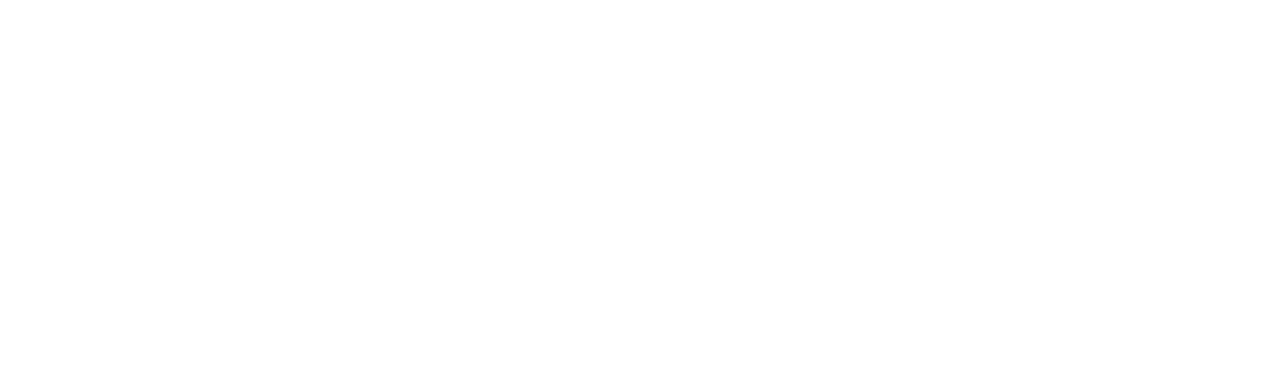
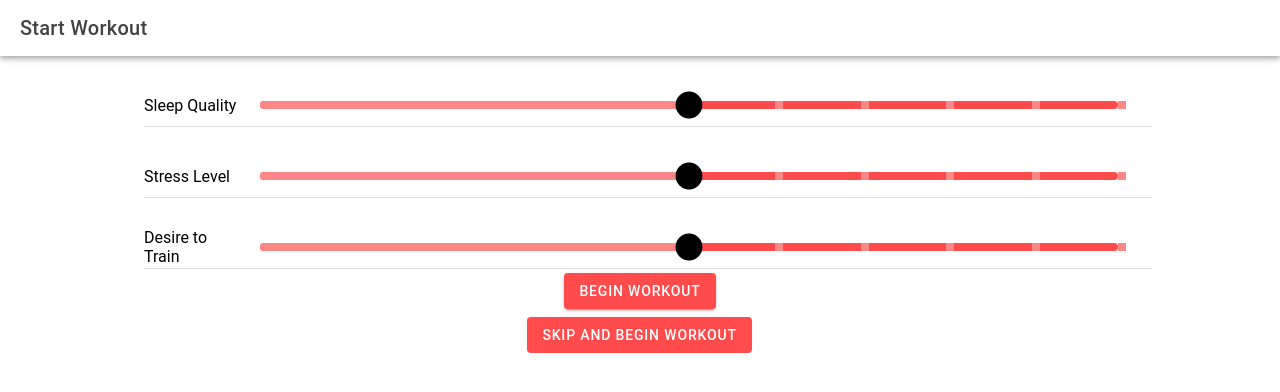
Before and after one commit to CSE437s/semester-project-group-8, a React (Vite) app in the folder LiftingApp/: page /StartWorkout in a window 1280 px wide. Shown: the top 392 px of the page. Built offline with nearby package versions, Linux system fonts and the light colour scheme.

Commit message:
start workout form basics

```diff
--- a/LiftingApp/src/App.tsx
+++ b/LiftingApp/src/App.tsx
@@ -17,6 +17,7 @@ import Tab2 from './pages/Tab2';
 import Tab3 from './pages/Tab3';
 import Login from './pages/Login';
 import SignUp from './pages/Signup';
+import Workout from './pages/Workout';
 
 /* Core CSS required for Ionic components to work properly */
 import '@ionic/react/css/core.css';
@@ -46,6 +47,7 @@ const App: React.FC = () => (
         <Route exact path="/" component={Homepage} />
         <Route exact path="/Login" component={Login} />
         <Route exact path="/Signup" component={SignUp} />
+        <Route exact path="/StartWorkout" component={Workout} />
       </IonRouterOutlet>
 
       {/* <IonTabs>
--- a/LiftingApp/src/components/LoginForm.css
+++ b/LiftingApp/src/components/LoginForm.css
@@ -16,6 +16,11 @@ ion-content {
     padding: 20px;
 }
 
+.login-form ion-button {
+    --background: #ff4b4b;
+    color: white;
+}
+
 .login-form .ion-item {
     width: 100%;
     max-width: 500px;
--- /dev/null
+++ b/LiftingApp/src/components/StartWorkout.css
@@ -0,0 +1,33 @@
+ion-content {
+    display: flex;
+    justify-content: center;
+    align-items: center;
+}
+
+.workout-form {
+    display: flex;
+    align-items: center;
+    flex-direction: column;
+    justify-content: center;
+}
+
+.workout-range {
+    width: 80%;
+}
+
+ion-range {
+    --bar-background: #ff4b4b;
+    --bar-background-active: #fc8787;
+    --bar-height: 8px;
+    --bar-border-radius: 8px;
+    --knob-background: black;
+    --knob-size: 40px;
+    --pin-background: black;
+    --pin-color: #ffffff;
+
+  }
+
+  .workout-form ion-button {
+    --background: #ff4b4b;
+    color: white;
+}
--- /dev/null
+++ b/LiftingApp/src/components/StartWorkout.tsx
@@ -0,0 +1,37 @@
+import React, { useState } from 'react';
+import { IonRange, IonInput, IonButton, IonItem, IonLabel } from '@ionic/react';
+import { useNavigation } from '../hooks/useNavigation';
+import './StartWorkout.css';
+
+
+function StartWorkout() {
+    return(
+
+        <form className='workout-form'>
+            <IonItem className='workout-range'>
+                <IonRange label-placement="fixed" label="Sleep Quality"
+                ticks={true} snaps={true} pin={true} min={0} max={10} value={5}></IonRange>
+            </IonItem>
+
+            <IonItem className='workout-range'>
+                <IonRange label-placement="fixed" label="Stress Level"
+                ticks={true} snaps={true} pin={true} min={0} max={10} value={5}></IonRange>
+            </IonItem>
+
+            <IonItem className='workout-range'>
+                <IonRange label-placement="fixed" label="Desire to Train"
+                ticks={true} snaps={true} pin={true} min={0} max={10} value={5}></IonRange>
+            </IonItem>
+
+            <IonButton type="submit" expand="block">Begin Workout</IonButton>
+
+            <IonButton expand="block" fill="clear"> {/* onClick={() => navigateTo('/NEXT_PAGE')} */}
+                Skip and Begin Workout
+            </IonButton>
+        </form>
+
+
+    );
+}
+
+export default StartWorkout;
--- /dev/null
+++ b/LiftingApp/src/pages/Workout.tsx
@@ -0,0 +1,28 @@
+import { IonContent, IonHeader, IonPage, IonTitle, IonToolbar } from '@ionic/react';
+import './Workout.css';
+import StartWorkout from "../components/StartWorkout"
+
+const Workout: React.FC = () => {
+    return (
+        <IonPage>
+          <IonHeader>
+            <IonToolbar>
+              <IonTitle>Start Workout</IonTitle>
+            </IonToolbar>
+          </IonHeader>
+
+          <IonContent fullscreen>
+            <IonHeader collapse="condense">
+              <IonToolbar>
+                <IonTitle size="large">Start Workout</IonTitle>
+              </IonToolbar>
+            </IonHeader>
+
+            <StartWorkout /> {/* Comes from components */}
+
+          </IonContent>
+        </IonPage>
+      );
+}
+
+export default Workout;
```
Also changed, not shown: LiftingApp/src/pages/Workout.css (added).
